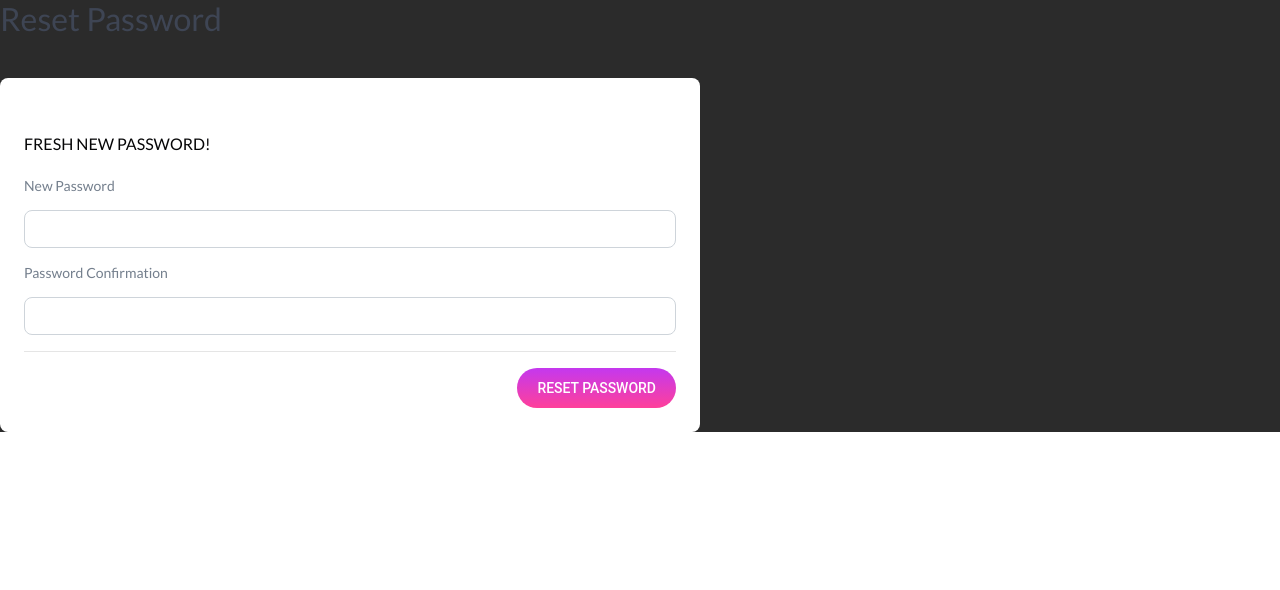
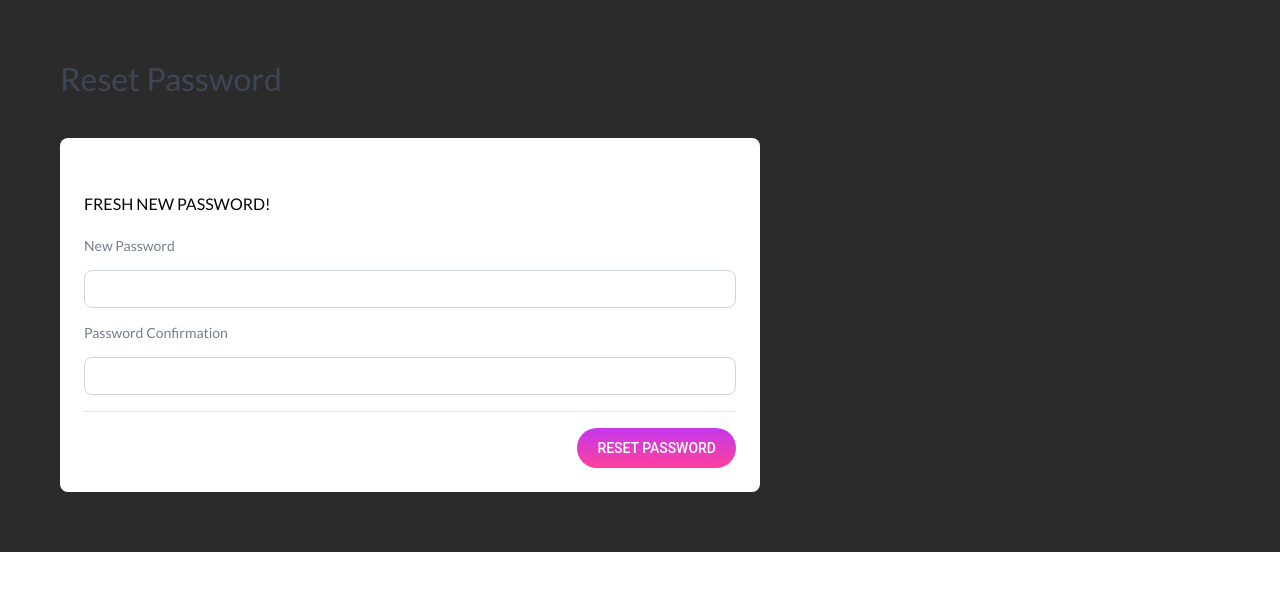
Before and after one commit to rpsbet/rpsbet_mern, a React (Create React App) app in the folder client/: page /changePassword/1 in a window 1280 px wide. Shown: the top 590 px of the page. Built offline with nearby package versions, Linux system fonts and the light colour scheme.

Commit message:
styling to passworrd reset & Rebuilt

```diff
--- a/client/src/game_panel/main_pages/ChangePasswordPage.jsx
+++ b/client/src/game_panel/main_pages/ChangePasswordPage.jsx
@@ -48,7 +48,7 @@ class ChangePasswordPage extends Component {
     if (result) {
       alertModal(
         this.props.isDarkMode,
-        'Password has been changed. Please login with your new password.'
+        'Password has been changed. Please Login with your new password.'
       );
     }
   };
@@ -57,7 +57,7 @@ class ChangePasswordPage extends Component {
     return (
       <div className="game-page reset-password-page">
         <div className="page-title">
-          <h2>Reset Password</h2>
+          <h2 class="main-title desktop-only">Reset Password</h2>
         </div>
         <div className="game-contents">
           <div className="game-info-panel">
--- a/client/src/game_panel/main_pages/MainPages.css
+++ b/client/src/game_panel/main_pages/MainPages.css
@@ -548,6 +548,11 @@ div.table.my-history-table .table-row .table-cell img.avatar {
     padding: 24px;
     margin-top: 40px;
 }
+
+.game-page.reset-password-page {
+    padding: 60px;
+}
+
 .game-page.reset-password-page .game-contents {
     width: 700px;
     max-width: 100%;
```
Also changed, not shown: 144 other files (tests, documents, lock files or other folders).
